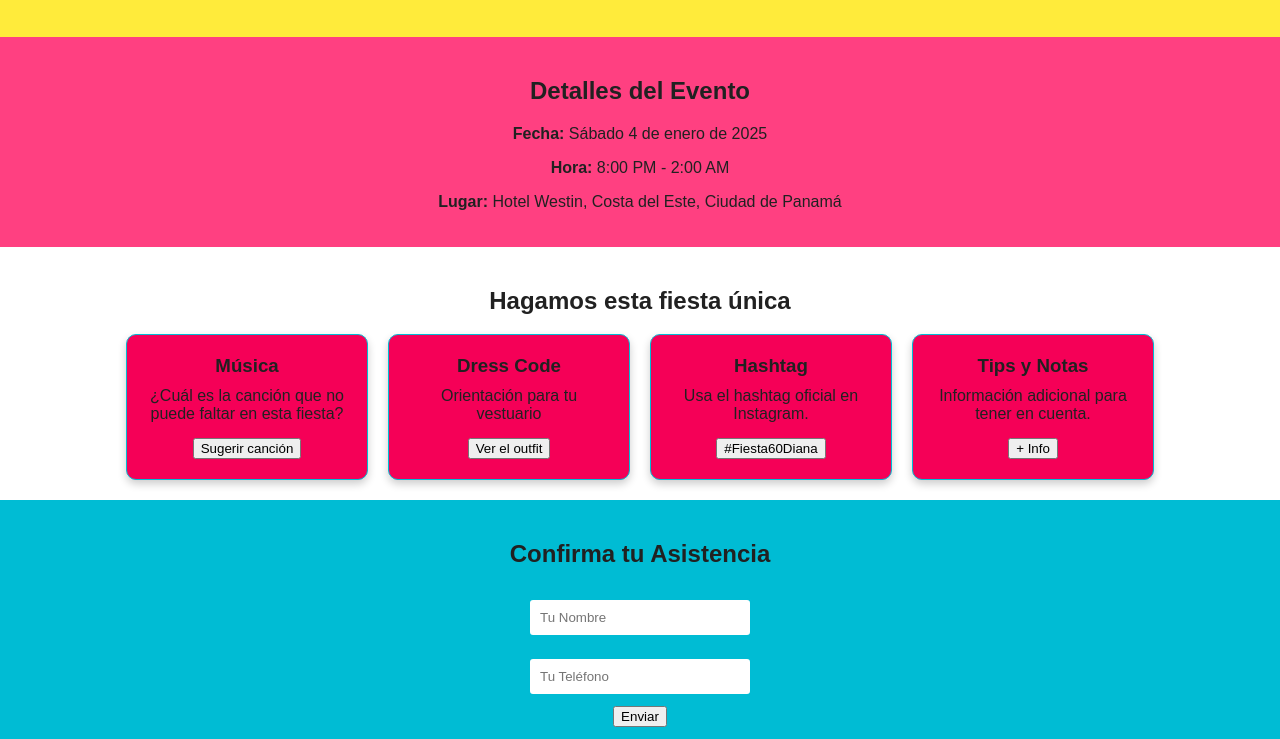
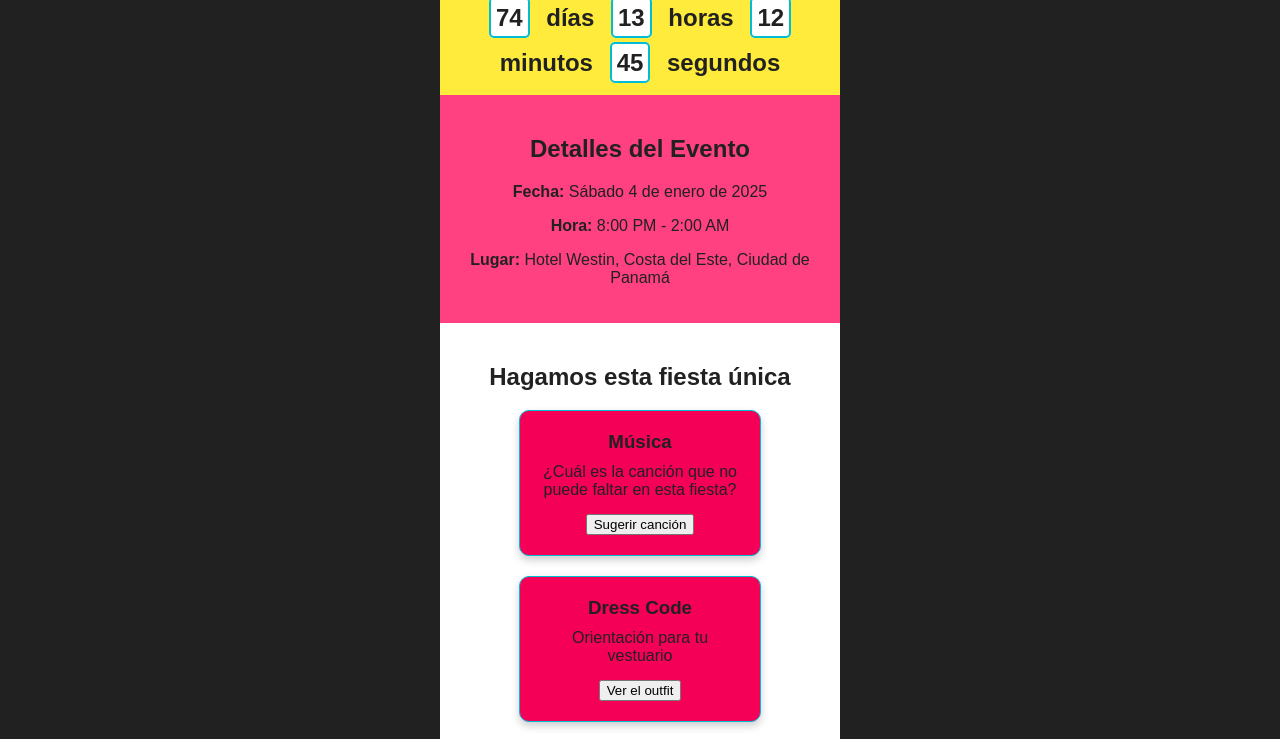
Before and after one commit to MurielCristina/fiesta-hippie-diana-60, a plain HTML site: page index.html in a window 1280 px wide. Shown: the part 241-980 px from the top of the page. Drawn offline with Linux system fonts and the light colour scheme.

Commit message:
add a container to site and style it

```diff
--- a/index.html
+++ b/index.html
@@ -6,7 +6,7 @@
     <title>60 años de Diana</title>
     <link rel="stylesheet" href="./src/style.css" />
   </head>
-  <body>
+  <body class="container">
     <header>
       <h1>¡Celebremos los 60 años de Diana!</h1>
       <h2>Una fiesta hippie llena de amor y <strong>alegría</strong></h2>
--- a/src/style.css
+++ b/src/style.css
@@ -9,13 +9,17 @@
 }
 
 body {
-  background-color: var(--color-background);
+  background-color: var(--color-text);
   font-family: "Arial", sans-serif;
   color: var(--color-text);
   margin: 0;
   padding: 0;
 }
-
+.container {
+  max-width: 400px;
+  display: block;
+  margin: 0 auto;
+}
 header {
   text-align: center;
   padding: 20px;
@@ -32,7 +36,6 @@ h1 {
   text-align: center;
   padding: 10px;
   background-color: var(--color-background);
-  margin: 30px;
 }
 
 #countdown-timer {
```
Also changed, not shown: 1 other file.
